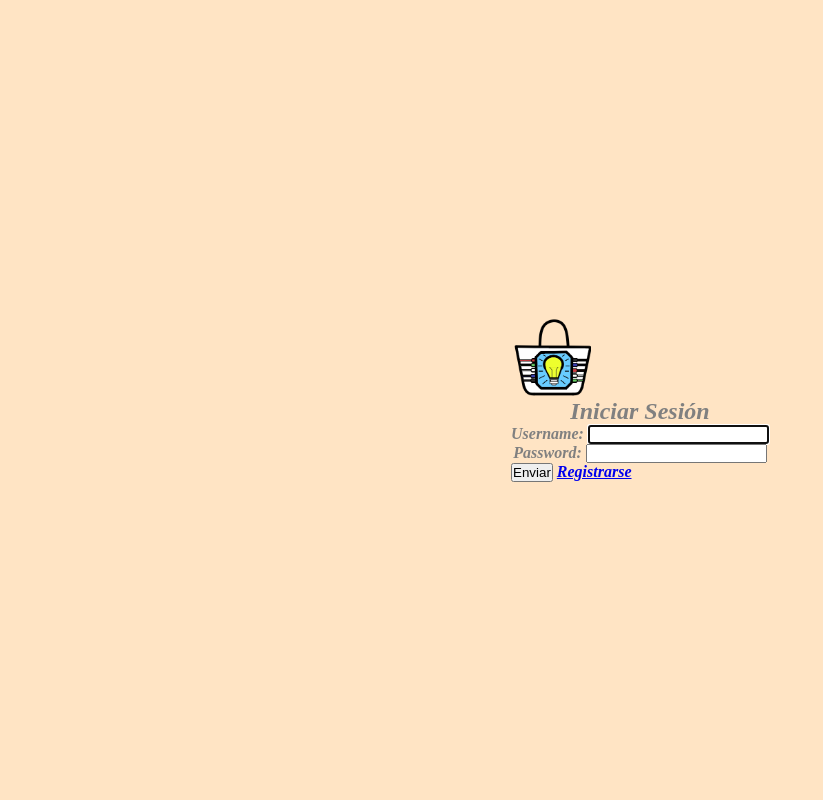
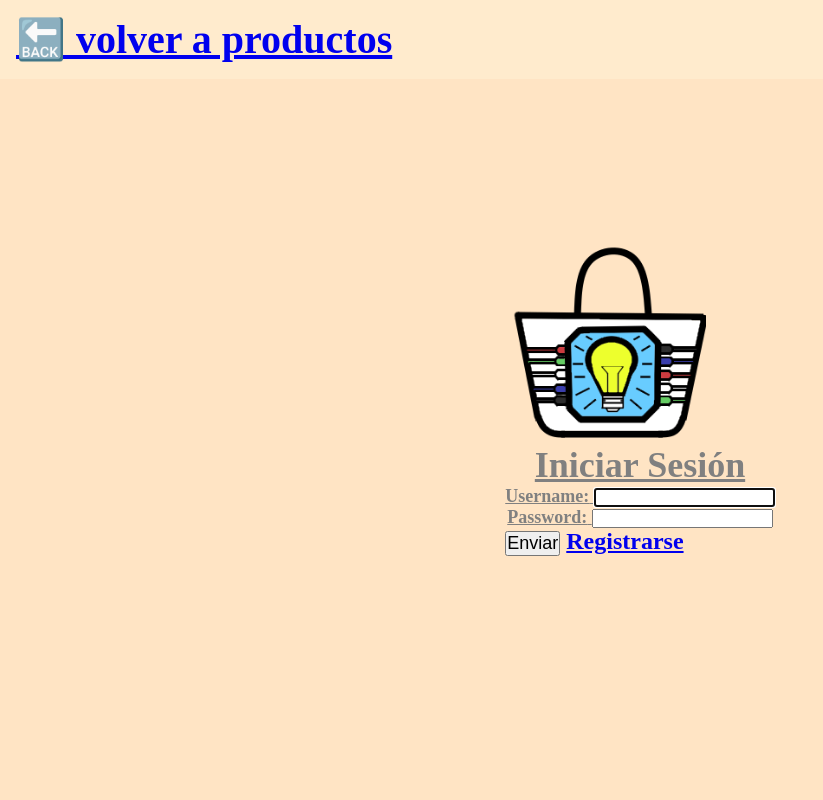
Before and after one commit to Naacho-mp/backend_tienda, a Django app: page /accounts/login/ in a window 1280 px wide. Shown: the whole page, without its empty margins (0-823 px from the left). Run offline with Django 5.2, Linux system fonts and the light colour scheme.

Commit message:
segundo cambio por hoy

```diff
--- a/backend/static/Css/style.css
+++ /dev/null
@@ -1,25 +0,0 @@
-*{
-   margin: 0;
-   padding: 0;
-   box-sizing: border-box;
-}
-
-body {
-    min-height: 100vh;
-    font-style: italic;
-    font-weight: bolder;
-    display: grid;
-    place-content: center;
-    font: size 3rem;
-    background-color: bisque;
-    color:grey
-}
-
-h1, p{
-    text-align: center;
-}
-
-h2, p{
-    text-align: center;
-    color:royalblue gold
-}
--- /dev/null
+++ b/backend/static/Css/styleLogin.css
@@ -0,0 +1,46 @@
+*{
+   margin: 0;
+   padding: 0;
+   box-sizing: border-box;
+}
+nav {
+    position: fixed;
+    top: 0;
+    left: 0;
+    width: 100%;
+    text-align: left;
+    padding: 1rem;
+    background-color: blanchedalmond;
+    color: white;
+    font-size: 2.5rem;
+    z-index: 1000;
+}
+body {
+    min-height: 100vh;
+    font-weight: bolder;
+    display: grid;
+    place-content: center;
+    font-size: x-large;
+    background-color: bisque;
+    color:grey
+}
+img, p{
+    text-align:left;
+
+}
+h1, p{
+    text-align: center;
+}
+
+h2, p{
+    text-align: center;
+    text-decoration: underline;
+    color: royalblue gold
+}
+a, p{
+    font-family: 'Times New Roman', Times, serif;
+}
+
+button, p{
+    font-size: large;
+}
--- a/backend/templates/agregar_usuario.html
+++ b/backend/templates/agregar_usuario.html
@@ -1,8 +1,10 @@
 <!DOCTYPE html>
+{% load static %}
 <html lang="es">
 <head>
     <meta charset="UTF-8">
     <title>Registro de Usuario</title>
+    <link rel="stylesheet" href="{% static 'css/UsuarioStyle.css' %}">
 </head>
 <body>
         <h2>Crear cuenta</h2>
--- a/backend/templates/registration/login.html
+++ b/backend/templates/registration/login.html
@@ -5,10 +5,10 @@
     <meta charset="UTF-8">
     <meta name="viewport" content="width=device-width, initial-scale=1.0">
     <title>Login</title>
-    <link rel="stylesheet" href="{% static 'css/style.css' %}">
+    <link rel="stylesheet" href="{% static 'css/styleLogin.css' %}">
 </head>
 <body class="body">
-     <img src="{% static 'imagenes/logo.png' %}" height="80" alt="Logo">
+     <img src="{% static 'imagenes/logo.png' %}" height="200" alt="Logo">
     <h2>Iniciar Sesión</h2>
 
     <form method="post">
@@ -17,6 +17,8 @@
         <button type = 'submit'>Enviar</button>
         <a href = "{% url 'agregar_usuario' %}" class="btn btn-sm btn-success mb-3">Registrarse</a>
     </form>
-
+    <nav>
+        <a href="/mostrar_productos">🔙 volver a productos</a>
+    </nav>
 </body>
 </html>
```
Also changed, not shown: backend/static/Css/UsuarioStyle.css (added, +19 -0 lines).
